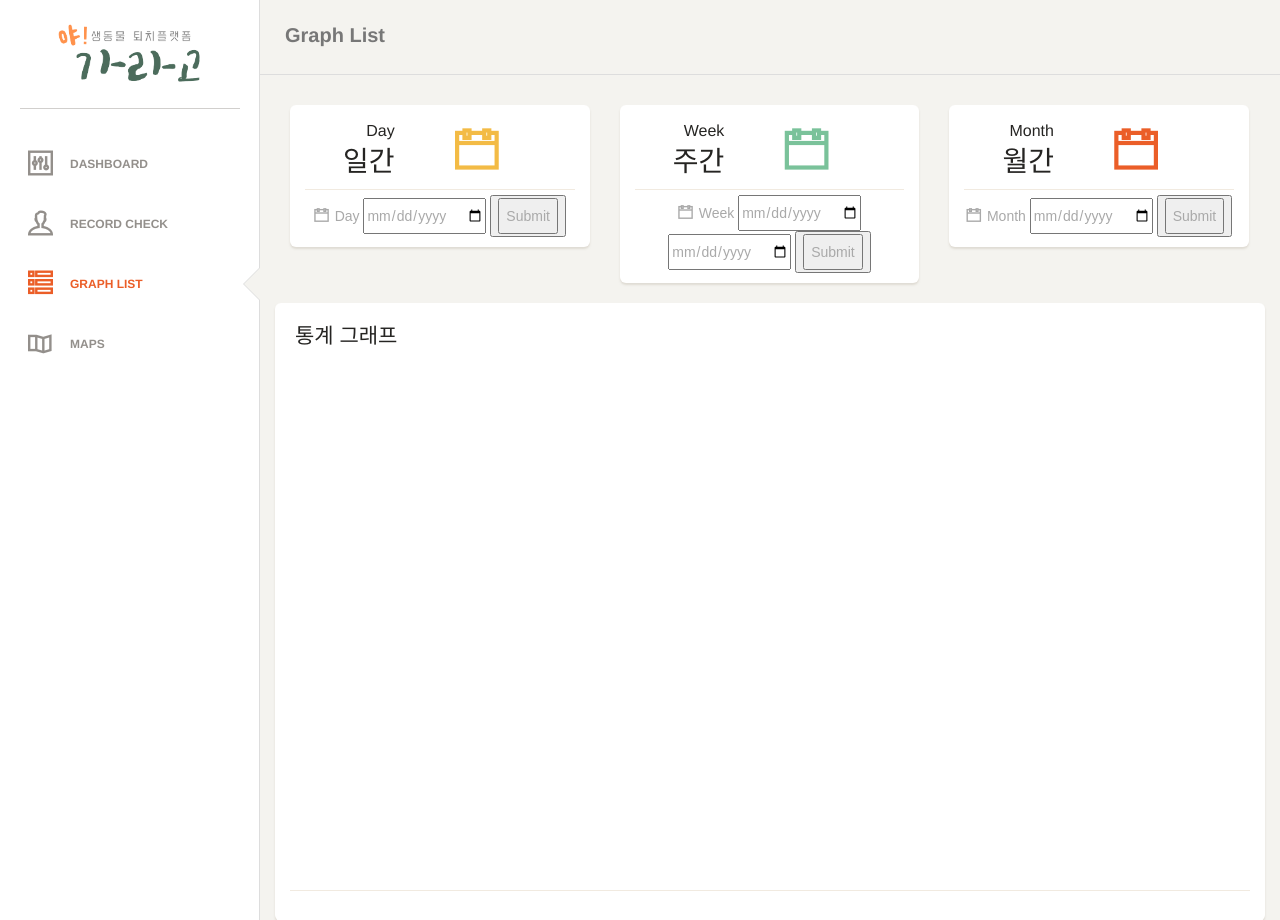
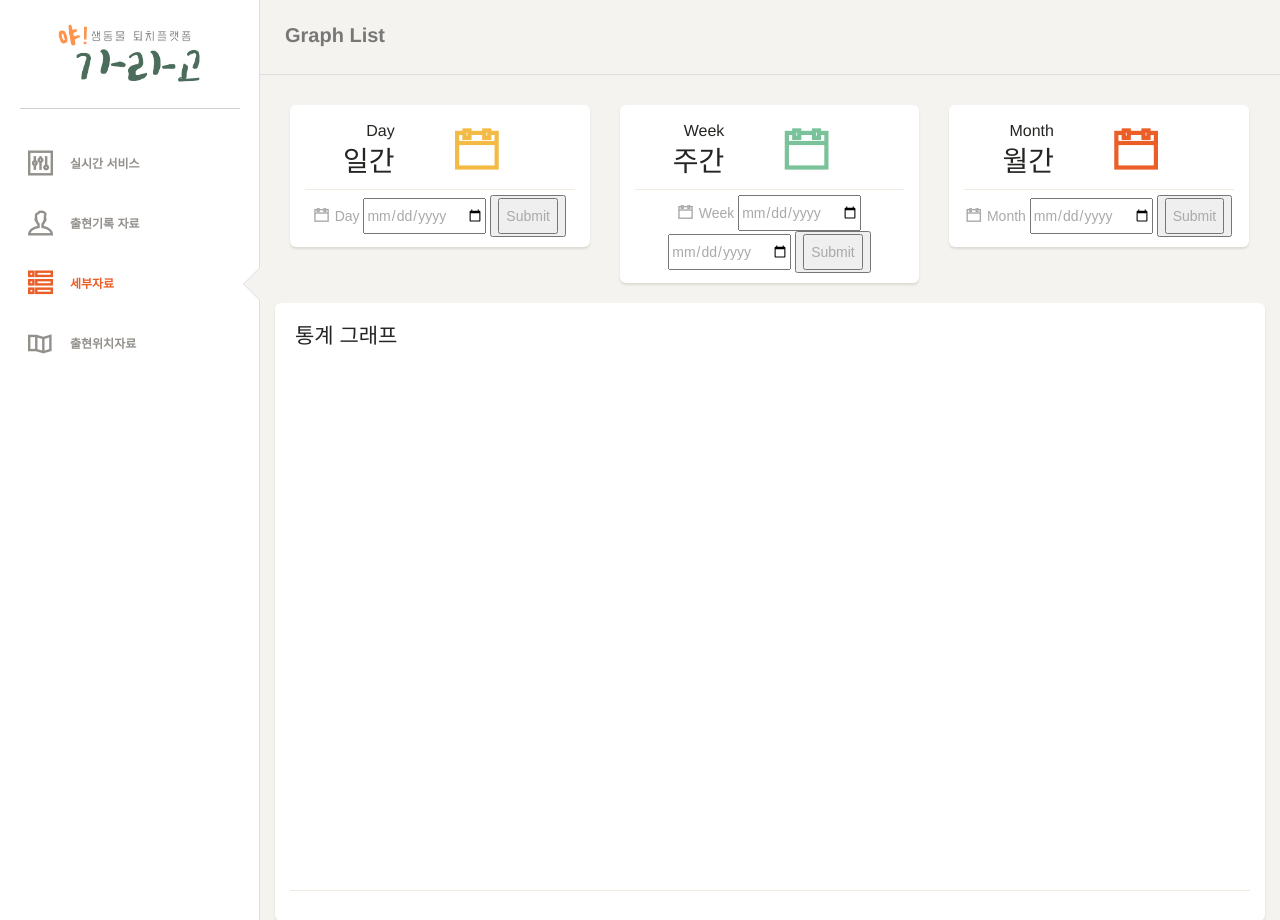
Before and after one commit to blueskyfog0904/codingpeace2, a Flask app: page /Graph_LIst in a window 1280 px wide. Shown: the top 920 px of the page. Run offline with Flask 2, Linux system fonts and the light colour scheme; parts of the project's set-up code (start-up, migrations or seed data) failed here and were passed over; some libraries are stand-ins or nearby versions; some web fonts are replaced.

Commit message:
다영-저장용커밋

```diff
--- a/templates/Graph_LIst.html
+++ b/templates/Graph_LIst.html
@@ -60,20 +60,20 @@
                     <!-- <li class="active">  -->
                     <a href="/dashboard">
                         <i class="ti-panel"></i>
-                        <p>Dashboard</p>
+                        <p>실시간 서비스</p>
                     </a>
                 </li>
                 <li>
                     <a href="/Record_Check">
                         <i class="ti-user"></i>
-                        <p>Record Check</p>
+                        <p>출현기록 자료</p>
                     </a>
                 </li>
 
                 <li class="active">
                     <a href="/Graph_LIst">
                         <i class="ti-view-list-alt"></i>
-                        <p>Graph List</p>
+                        <p>세부자료</p>
                     </a>
                 </li>
 
@@ -93,7 +93,7 @@
                 <li>
                     <a href="/maps">
                         <i class="ti-map"></i>
-                        <p>Maps</p>
+                        <p>출현위치자료</p>
                     </a>
                 </li>
                 <!-- 필요없는 메뉴 주석처리 -->
```
Also changed, not shown: templates/dashboard.html (+4 -4 lines), templates/dashboard_2.html (+5 -5 lines).
